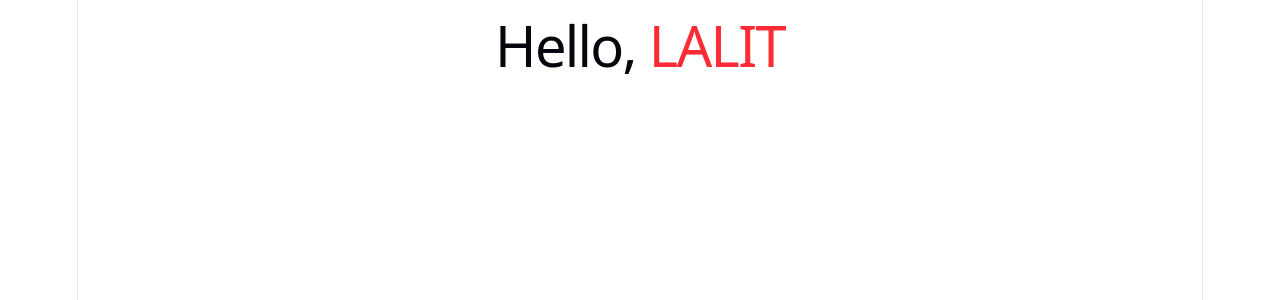
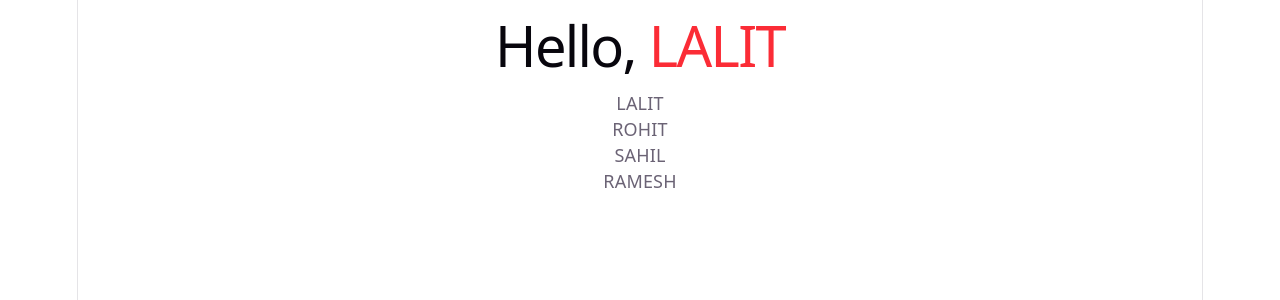
Before and after one commit to devLalit95/WD-C-REACTJS, a React (Vite) app in the folder react-first-app/: page / in a window 1280 px wide. Shown: the top 300 px of the page. Built offline with nearby package versions, Linux system fonts and the light colour scheme.

Commit message:
print list

```diff
--- a/react-first-app/src/App.jsx
+++ b/react-first-app/src/App.jsx
@@ -3,9 +3,15 @@ import React from 'react'
 
 export default function App() {
   let name = 'Lalit'
+  let nameList = ['Lalit', 'Rohit', 'Sahil', 'Ramesh'];
   return (
     <>
       <h1>Hello, <span className="text-red-500">{name.toLocaleUpperCase()}</span></h1>
+      <ul>
+        {nameList.map((n) => (
+          <li key={n}>{n.toUpperCase()}</li>
+        ))}
+      </ul>
     </>
   )
 }
```
